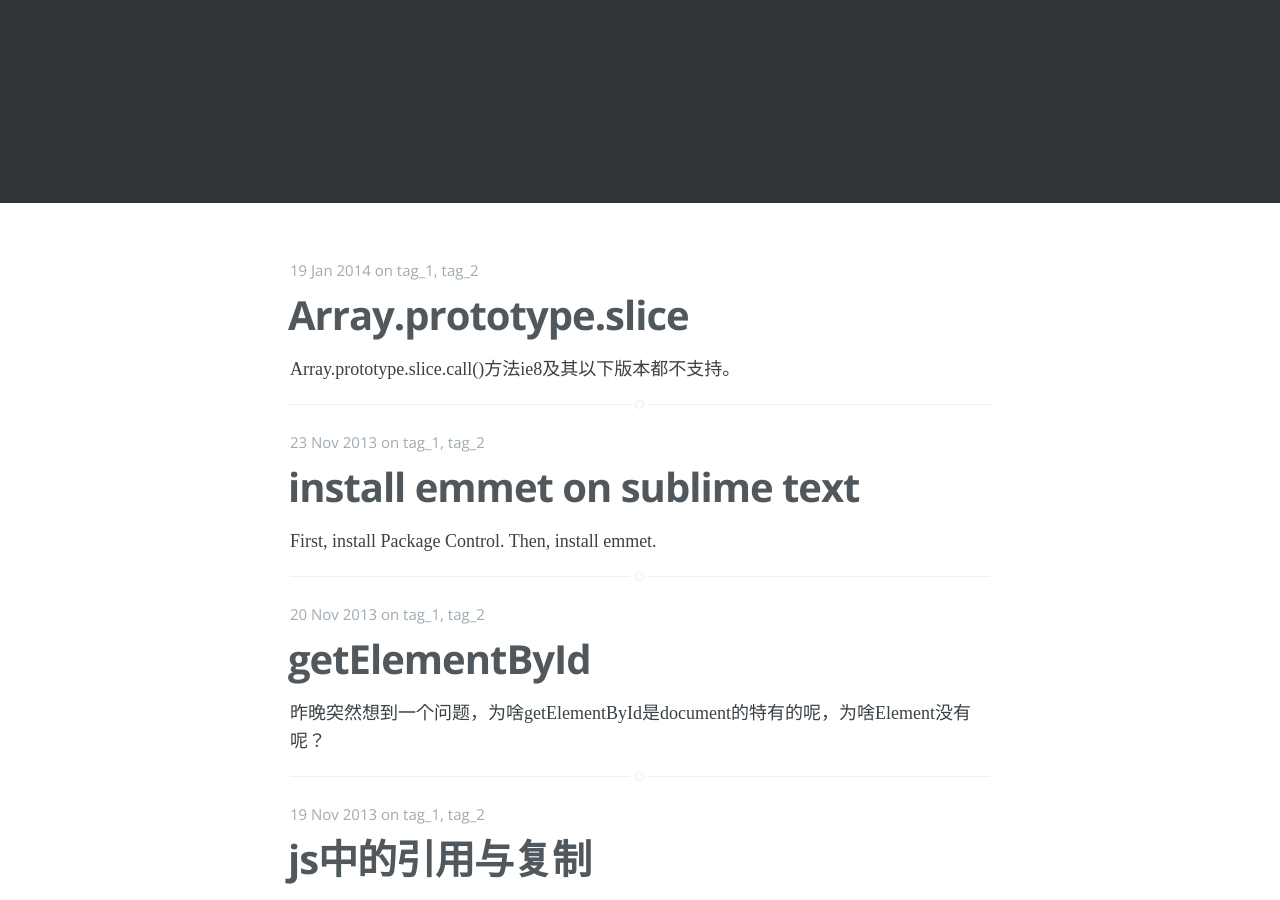
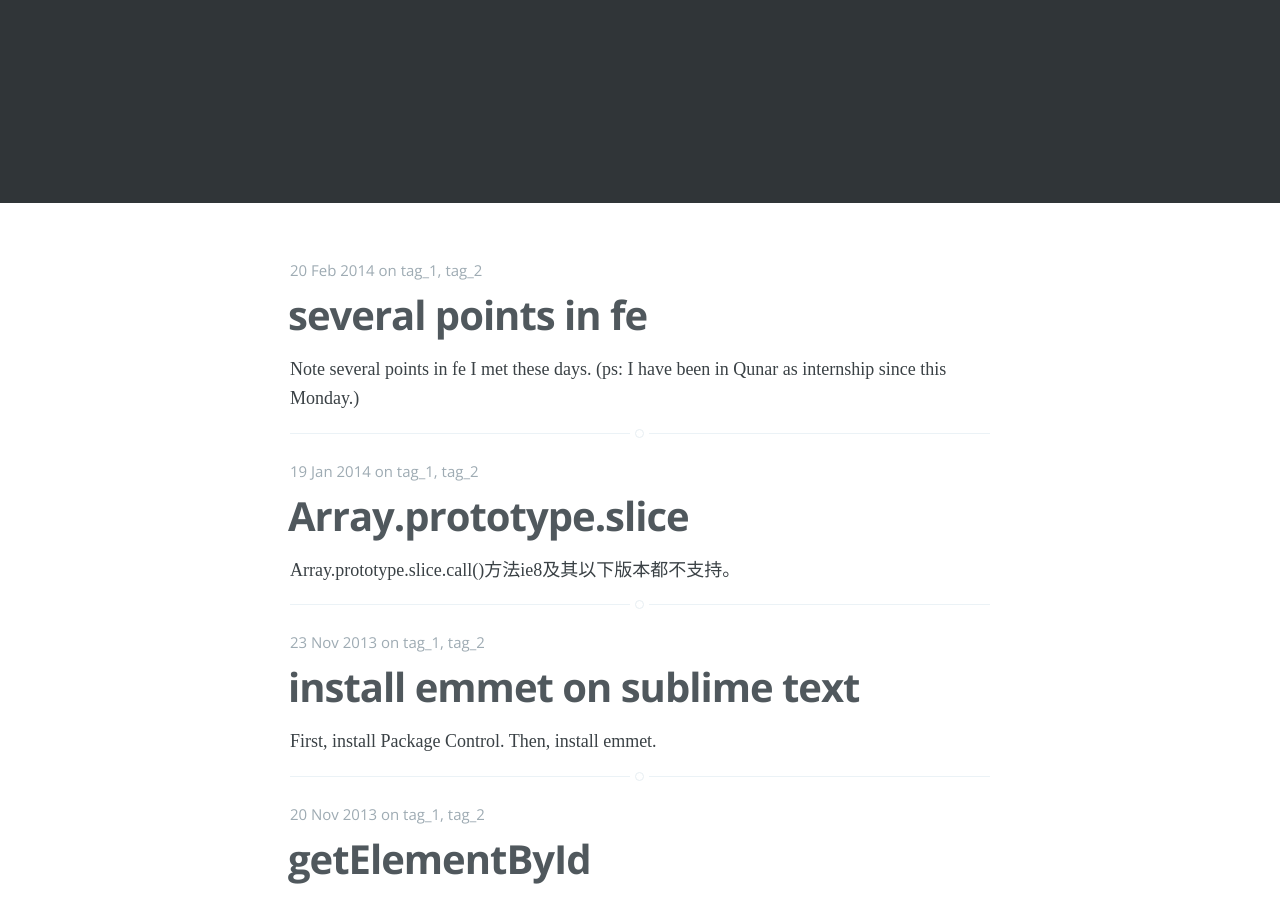
Before and after one commit to dragonwong/blog, a Jekyll site: the page built from index.html, in a window 1280 px wide and 900 px high, scrolled down 337 px. Built offline with Jekyll 4.4.1, drawn with Linux system fonts in a browser that asks for light colours; some web fonts are replaced.

Commit message:
new post

```diff
--- /dev/null
+++ b/_posts/2014-02-20-several-points-in-fe.html
@@ -0,0 +1,32 @@
+---
+layout: article
+title: several points in fe
+---
+
+<p>Note several points in fe I met these days. (ps: I have been in Qunar as internship since this Monday.)</p>
+
+<p>1. In css, <code>''</code> is not need in <code>()</code>. For example:</p>
+
+<pre class="css"><code>    background: url(dancheng.png) no-repeat;</code></pre>
+
+<p>2. In js, <code>+</code>Setting the operation in front of the code could been using to convert String to Number, but will not change the value. For example:</p>
+
+<pre class="javascript"><code>var a = '1',
+    b = +a;
+
+//  a -> '1'
+//  b -> 1</code></pre>
+
+<p>3. When we need to scroll the page, use <code>document.documentElement.scrollTop</code>, do not use <code>document.body.scrollTop</code></p>
+
+<p>4. Declarative value and funtion could not be deleted. For example:</p>
+
+<pre class="javascript"><code>var a = 10;
+delete a;
+alert(a); // 10
+
+function func() {}
+delete func;
+alert(func); // func code</code></pre>
+
+<p>For more info, visit <a href="http://www.cnblogs.com/snandy/archive/2013/03/06/2944815.html" target="_blank">JavaScript中delete操作符不能删除的对象</a></p>
```
Also changed, not shown: _posts/2013-10-27-js实现trim函数的分析.html (indentation only).
